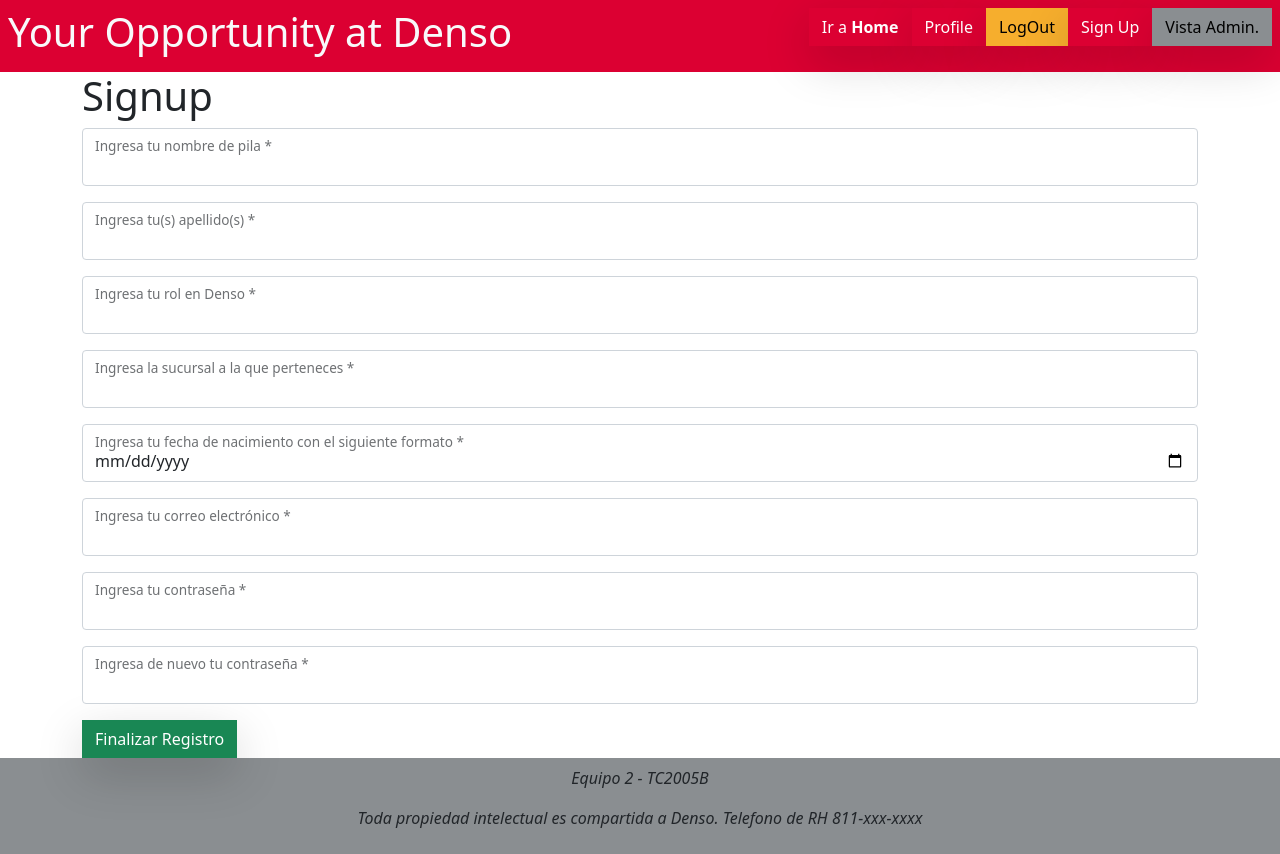
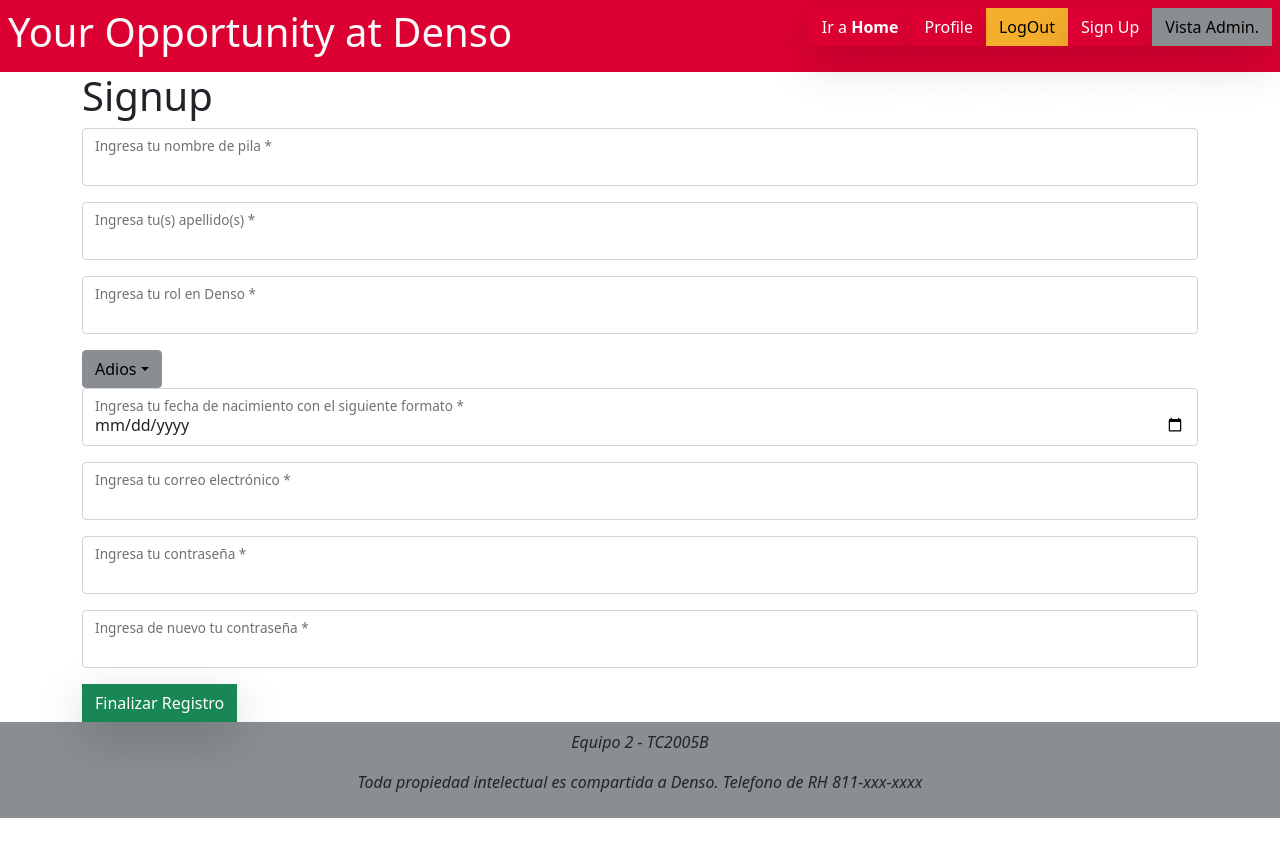
Before and after one commit to jaiovi/Denso-Git, a React (Create React App) app: page /signup in a window 1280 px wide. After the commit the page ends 818 px from the top, so only its background shows below. Built offline with nearby package versions, Linux system fonts and the light colour scheme.

Commit message:
Dropdown intento

```diff
--- /dev/null
+++ b/src/components/Dropdown.js
@@ -0,0 +1,28 @@
+import React from 'react'
+
+// esto ya se puede exportar en como un elemento <Button/>
+function Dropdown(props){
+
+    const onUserClick = () => {
+        console.log("Hiciste click en el dropdown")
+
+        props.onClick && props.onClick()
+    }
+
+    return (
+        <React.Fragment>
+            <div className="dropdown">
+                <button onClick={onUserClick} className="btn btn-secondary dropdown-toggle" type="button" id="dropdownMenuButton1" data-bs-toggle="dropdown" aria-expanded="false">
+                    {props.label}
+                </button>
+                <ul className="dropdown-menu" aria-labelledby="dropdownMenuButton">
+                    <li><a className="dropdown-item" href="#">{props.item}</a></li>
+                    <li><a className="dropdown-item" href="#">Another action</a></li>
+                    <li><a className="dropdown-item" href="#">Something else here</a></li>
+                </ul>
+            </div>
+        </React.Fragment>
+    )
+}
+
+export default Dropdown
--- a/src/index.js
+++ b/src/index.js
@@ -3,6 +3,7 @@
 import './index.css';
 import App from './App';
 import reportWebVitals from './reportWebVitals';
+
 
 ReactDOM.render(
   <React.StrictMode>
--- a/src/pages/Signup.js
+++ b/src/pages/Signup.js
@@ -2,6 +2,7 @@
 import { API } from "../api/API"
 import Button from "../components/Button";
 import Input from "../components/Input";
+import Dropdown from "../components/Dropdown";
 
 function Signup(){
 
@@ -56,8 +57,12 @@
             {/* Referencia  Etiqueta que se despliega en pantalla   Tipo */}
             <Input ref={inputName} label={"Ingresa tu nombre de pila *"}/>
             <Input ref={inputLastName} label={"Ingresa tu(s) apellido(s) *"}/>
+
             <Input ref={inputRole} label={"Ingresa tu rol en Denso *"}/>
-            <Input ref={inputLocation} label={"Ingresa la sucursal a la que perteneces *"}/>
+            {/* <Input ref={inputLocation} label={"Ingresa la sucursal a la que perteneces *"}/> */}
+
+
+            <Dropdown ref={inputLocation} label={"Adios"} item={"Queso"}/>
             <Input ref={inputBirthDate} label={"Ingresa tu fecha de nacimiento con el siguiente formato *"} type = "date"/>
             <Input ref={inputEmail} label={"Ingresa tu correo electrónico *"}/>
             <Input ref={inputPassword} label={"Ingresa tu contraseña *"} type={"password"}/>
@@ -72,173 +77,3 @@
 }
 //
 export default Signup
-
-// import DatePicker from "react-datepicker";
-
-// import "react-datepicker/dist/react-datepicker.css";
-/*
-function Signup()
-{
-    //modificar
-
-    const inputName = useRef();
-    const inputLastName = useRef();
-    const inputRole = useRef();
-    const inputLocation = useRef();
-    const inputBirthDate = useRef();
-    const inputEmail = useRef();
-    const inputPass = useRef();
-    const inputPass2 = useRef();
-    // const [selectedDate, setSelectedDate] = useState(null);
-    const mostrar = () =>{
-        console.log("Nombre de Pila: ",inputName.current.getValue());
-        console.log("Apellidos: ",inputLastName.current.getValue());
-        console.log("Rol: ",inputRole.current.getValue());
-        console.log("Sucursal: ",inputLocation.current.getValue());
-        console.log("Fecha de Nacimiento: ",inputLocation.current.getValue());
-        console.log("e-mail: ",inputEmail.current.getValue());
-        console.log("Contraseña: ",inputPass.current.getValue());
-        console.log("Contraseña2: ",inputPass2.current.getValue());
-    }
-
-    const [values, setValues] = useState({      // definimos un hook que nos permite usar estados
-        name: "",
-        lastName: "",
-        role: "",
-        location: "",
-        birthDate: "",
-        email: "",                              // para cada valor establecemos un estado default
-        password: "",
-        password2: ""
-
-    })
-
-
-
-    const [submitted, setSubmitted] = useState(false);
-    const [valid, setValid] = useState(false);
-
-    const handleNameInputChange = (event) => {
-        console.log(event)
-        setValues(JSON.parse(JSON.stringify({...values, name: event})))       // the ... copies the values of "values"
-    }
-
-    const handleLastNameInputChange = (value) => {
-        setValues({...values, lastName: value})       // the ... copies the values of "values"
-    }
-
-    const handleRoleInputChange = (value) => {
-        setValues({...values, role: value})       // the ... copies the values of "values"
-    }
-
-    const handleLocationInputChange = (value) => {
-        setValues({...values, location: value})       // the ... copies the values of "values"
-    }
-
-    const handleBirthDateInputChange = (value) => {
-        setValues({...values, birthDate: value})       // the ... copies the values of "values"
-    }
-
-    const handleEmailInputChange = (value) => {
-        setValues({...values, email: value})       // the ... copies the values of "values"
-    }
-
-    const handlePasswordInputChange = (value) => {
-        setValues({...values, password: value})    // the ... copies the values of "values"
-    }
-
-    const handlePassword2InputChange = (value) => {
-        setValues({...values, validate_password: value})    // the ... copies the values of "values"
-    }
-
-    const handleSubmit = (event) => {
-
-        let data = {
-            name:values.name,
-            lastName:values.lastName,
-            role:values.role,
-            location:values.location,
-            birthDate:values.birthDate,
-            email:values.email,                              // para cada valor establecemos un estado default
-            password:values.password,
-            password2:values.password2
-        }
-
-        if ( values.password == values.password2 ){
-
-            API.post("/user", data, (response)=>{             // la dirección manda a la función "login" de user en el API
-                console.log(response)
-
-            }, (error) => {
-                console.log(error)
-            })
-        }
-
-        event.preventDefault();
-        if (values.name && values.lastName && values.role && values.location && values.birthDate && values.email && values.password) {
-            setValid(true);
-        }
-        setSubmitted(true);
-    }
-
-    return (
-        <div className="form-container m-4">
-            <h1>Crea tu cuenta</h1>
-            <div className="register-form">
-                {submitted && valid ? <div className="success-message"> Success! Thank you for registering </div> : null}
-                <Input
-                    value = {values.name}
-                    onChange = {handleNameInputChange}
-                    className = "form-field"
-                    label="Ingresa tu nombre de pila *" />
-                {submitted && !values.email ? <span>Please enter an email</span> : null}
-                <Input
-                    value = {values.lastName}
-                    onChange = {handleLastNameInputChange}
-                    className = "form-field"
-                    label="Ingresa tu(s) apellido(s) *" />
-                <Input
-                    value = {values.role}
-                    onChange = {handleRoleInputChange}
-                    className = "form-field"
-                    label="Ingresa tu rol en Denso *" />
-                <Input
-                    value = {values.location}
-                    onChange = {handleLocationInputChange}
-                    className = "form-field"
-                    label="Ingresa la sucursal a la que perteneces *" />
-                <Input
-                    value = {values.birthDate}
-                    onChange = {handleBirthDateInputChange}
-                    className = "form-field"
-                    // Año - mes - dia aaaa-mm-dd
-                    type = "date"
-                    label="Ingresa tu fecha de nacimiento con el siguiente formato *" ref={inputBirthDate} />
-                <Input
-                    value = {values.email}
-                    onChange = {handleEmailInputChange}
-                    className = "form-field"
-                    type="email"
-                    label="Ingresa tu correo e-mail *" />
-                <Input
-                    value = {values.password}
-                    onChange = {handlePasswordInputChange}
-                    className = "form-field"
-
-                    type="password"
-                    label="Ingresa tu contraseña *" />
-                <Input
-                    value = {values.password2}
-                    onChange = {handlePasswordInputChange}
-                    className = "form-field"
-                    type="password"
-                    label="Ingresa de nuevo tu contraseña *" />
-                <Button
-                    className="form-field"
-                    color={"success"}
-                    onClick={handleSubmit}
-                    type="submit" >Finalizar Registro</Button>
-            </div>
-        </div>
-    )
-}*/
```
